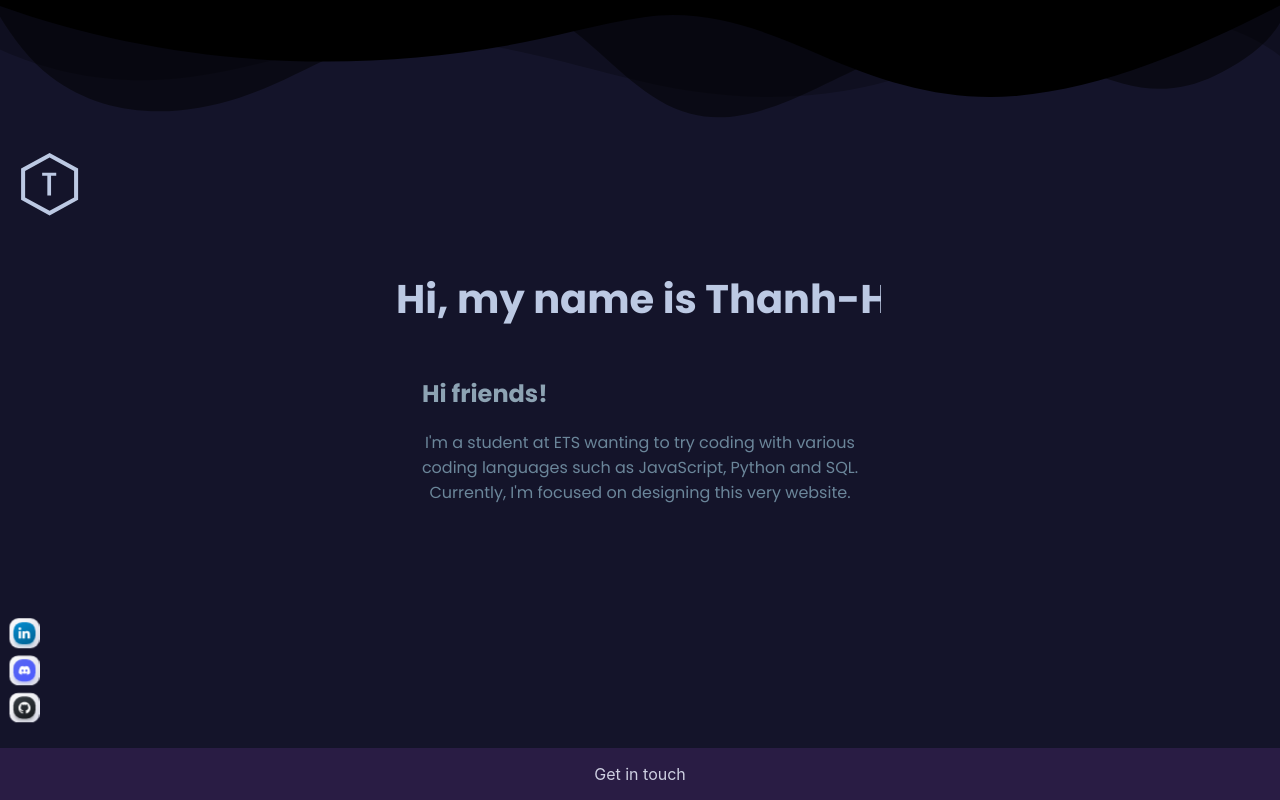
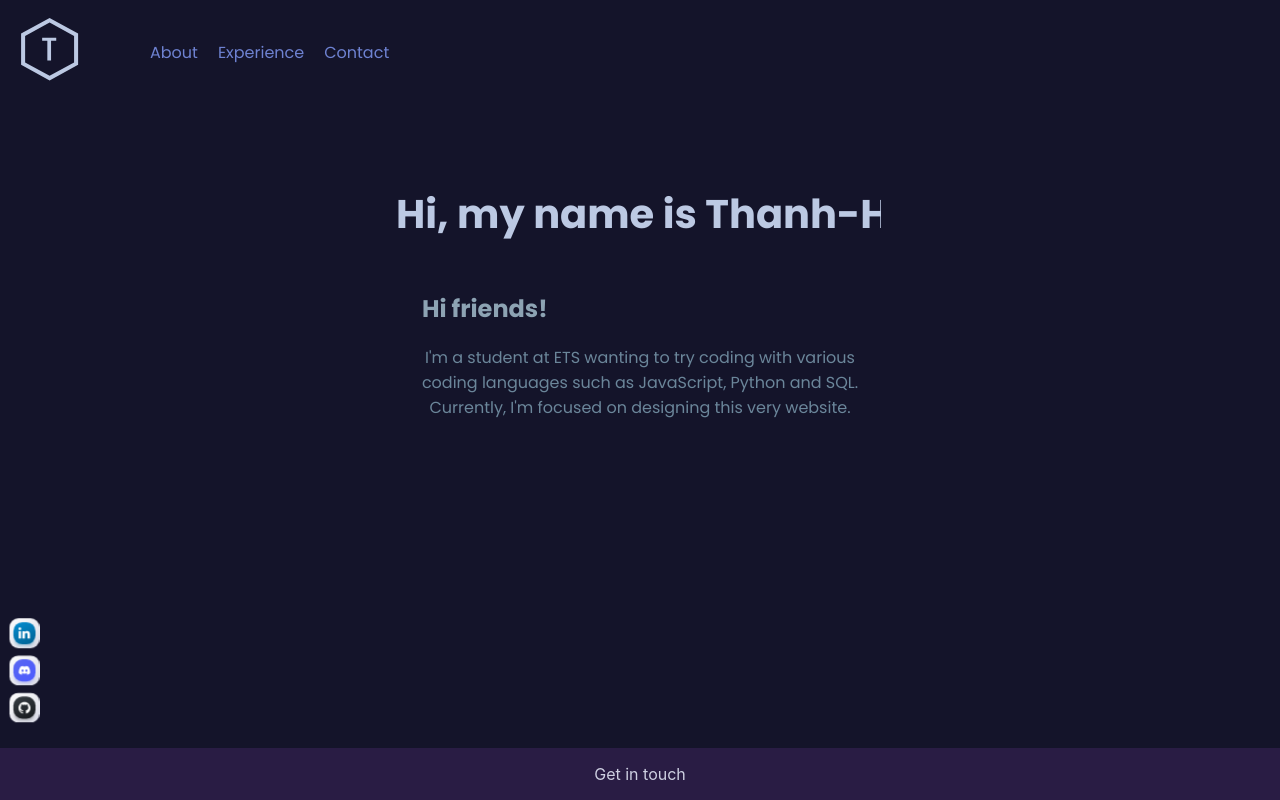
Before and after one commit to Thanh-Huy1104/ReactJs, a React (Create React App) app in the folder my-app/: page / in a window 1280 px wide. Shown: the top 800 px of the page. Built offline with nearby package versions, Linux system fonts and the light colour scheme.

Commit message:
added a nav bar and remove mainsite folder

```diff
--- a/my-app/src/App.css
+++ b/my-app/src/App.css
@@ -1,11 +1,47 @@
 @import url('https://fonts.googleapis.com/css2?family=Poppins:wght@200;400;700&display=swap');
 
-.heading {
-    text-align: left;
+.nav-wrapper {
     background-color: #14142a;
     font-family: 'Poppins', sans-serif;
-    padding: 0;
-    margin: 0;
+    overflow: hidden;
+    margin: 0 auto;
+    top: 0;
+    left: 0;
+    display: flex;
+    text-decoration: none;
+
+}
+
+.nav__list
+{
+    list-style-type: none;
+    margin: 30px;
+    padding: 10px;
+    overflow: hidden;
+    background-color: #14142a;
+    display: flex;
+    justify-content: space-between;
+    align-items: center;
+    text-decoration: none;
+
+
+}
+
+.nav__item {
+    float: left;
+    display: inline;
+    margin: 0 10px;
+
+}
+
+.nav__item a{
+    text-decoration: none;
+    color: rgb(110, 130, 209);
+
+}
+
+.nav__item a:hover{
+    color: rgb(200, 198, 198);
 }
 
 .logo {
--- a/my-app/src/App.js
+++ b/my-app/src/App.js
@@ -1,7 +1,6 @@
 import './App.css';
 import React from 'react';
 import TopSite from './components/TopSite/TopSite';
-import MainSite from './components/MainSite/MainSite';
 import FootSite from './components/FootSite/FootSite';
 import reload from './components/svgs/Logo.svg'
 
@@ -15,13 +14,15 @@ import Github from './components/svgs/GitHub.svg'
 function App() {
   return (
     <body>
-      <header className='heading'>
-        <svg xmlns="http://www.w3.org/2000/svg" viewBox="0 0 1200 120" preserveAspectRatio="none">
-        <path d="M0,0V46.29c47.79,22.2,103.59,32.17,158,28,70.36-5.37,136.33-33.31,206.8-37.5C438.64,32.43,512.34,53.67,583,72.05c69.27,18,138.3,24.88,209.4,13.08,36.15-6,69.85-17.84,104.45-29.34C989.49,25,1113-14.29,1200,52.47V0Z" opacity=".25" class="shape-fill"></path>
-        <path d="M0,0V15.81C13,36.92,27.64,56.86,47.69,72.05,99.41,111.27,165,111,224.58,91.58c31.15-10.15,60.09-26.07,89.67-39.8,40.92-19,84.73-46,130.83-49.67,36.26-2.85,70.9,9.42,98.6,31.56,31.77,25.39,62.32,62,103.63,73,40.44,10.79,81.35-6.69,119.13-24.28s75.16-39,116.92-43.05c59.73-5.85,113.28,22.88,168.9,38.84,30.2,8.66,59,6.17,87.09-7.5,22.43-10.89,48-26.93,60.65-49.24V0Z" opacity=".5" class="shape-fill"></path>
-        <path d="M0,0V5.63C149.93,59,314.09,71.32,475.83,42.57c43-7.64,84.23-20.12,127.61-26.46,59-8.63,112.48,12.24,165.56,35.4C827.93,77.22,886,95.24,951.2,90c86.53-7,172.46-45.71,248.8-84.81V0Z" class="shape-fill"></path>
-        </svg>
+      <header className='nav-wrapper'>
         <a href='./'><img src={reload} alt='reload page' className='logo'></img></a>
+      <nav className='nav'>
+        <ul className='nav__list'>
+          <li className='nav__item'><a href='./' className='nav__link'>About</a></li>
+          <li className='nav__item'><a href='./about' className='nav__link'>Experience</a></li>
+          <li className='nav__item'><a href='./contact' className='nav__link'>Contact</a></li>
+        </ul>
+      </nav>
       </header>
       <div>
         <ul className='left-list'>
@@ -39,9 +40,6 @@ function App() {
       <div>
         <TopSite></TopSite>
       </div>
-      <div>
-        <MainSite></MainSite>
-      </div>
     <footer>
       <FootSite></FootSite>
     </footer>
--- a/my-app/src/components/MainSite/MainSIte.js
+++ /dev/null
@@ -1,13 +0,0 @@
-import React from "react";
-import './MainSite.css';
-
-
-class MainSite extends React.Component{
-  render() {
-    return (
-        <div></div>
-    )
-  };
-};
-
-export default MainSite;
--- a/my-app/src/components/TopSite/TopSite.css
+++ b/my-app/src/components/TopSite/TopSite.css
@@ -31,7 +31,7 @@
     background-color: #14142a;
     color: #bcc9e3;
     font-family: 'Poppins', sans-serif;
-    padding: 0;
+    padding: 50px;
     margin: 0;
     min-height: 100vh;
 
```
Also changed, not shown: my-app/src/components/MainSite/MainSite.css (deleted).
